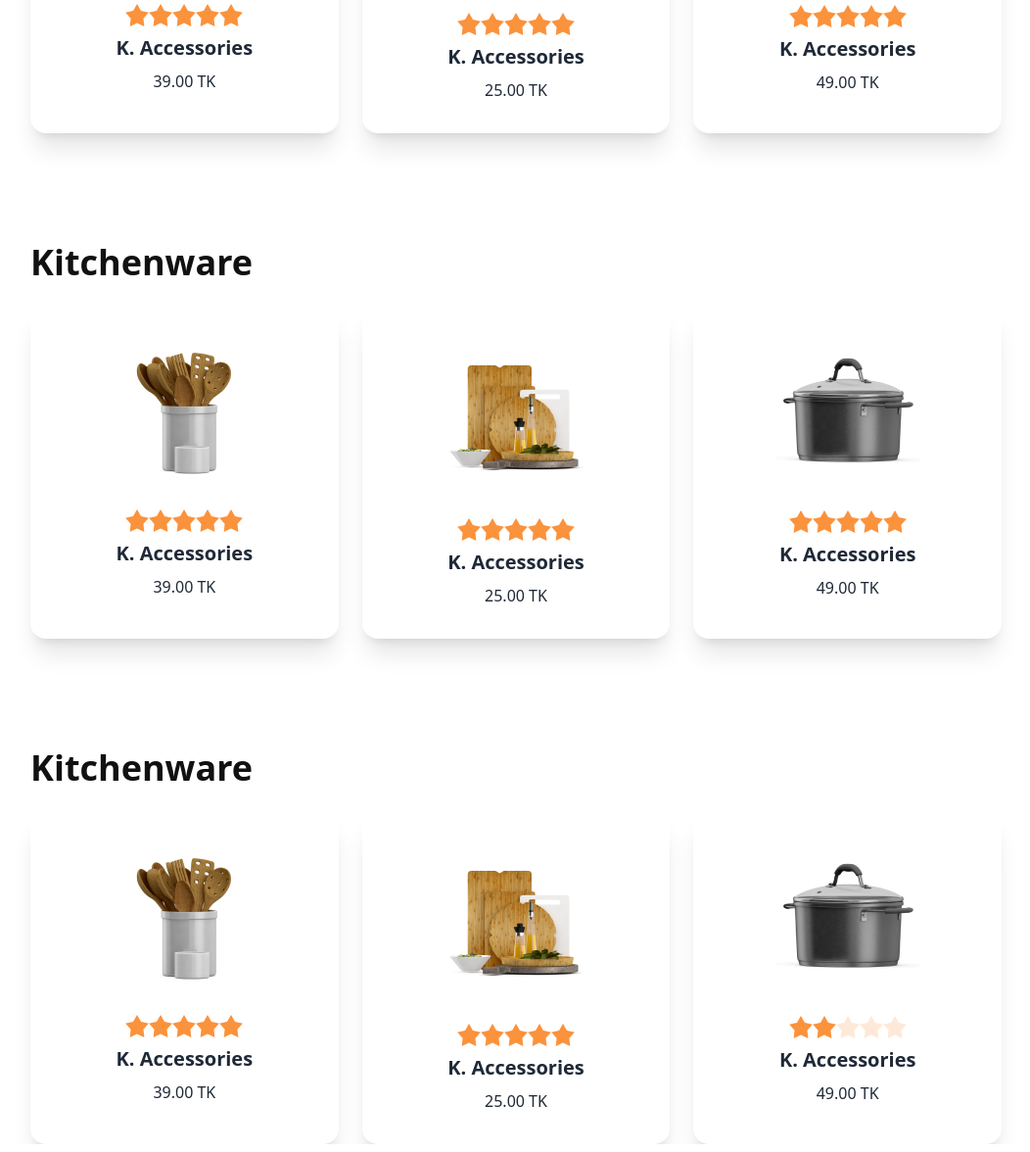
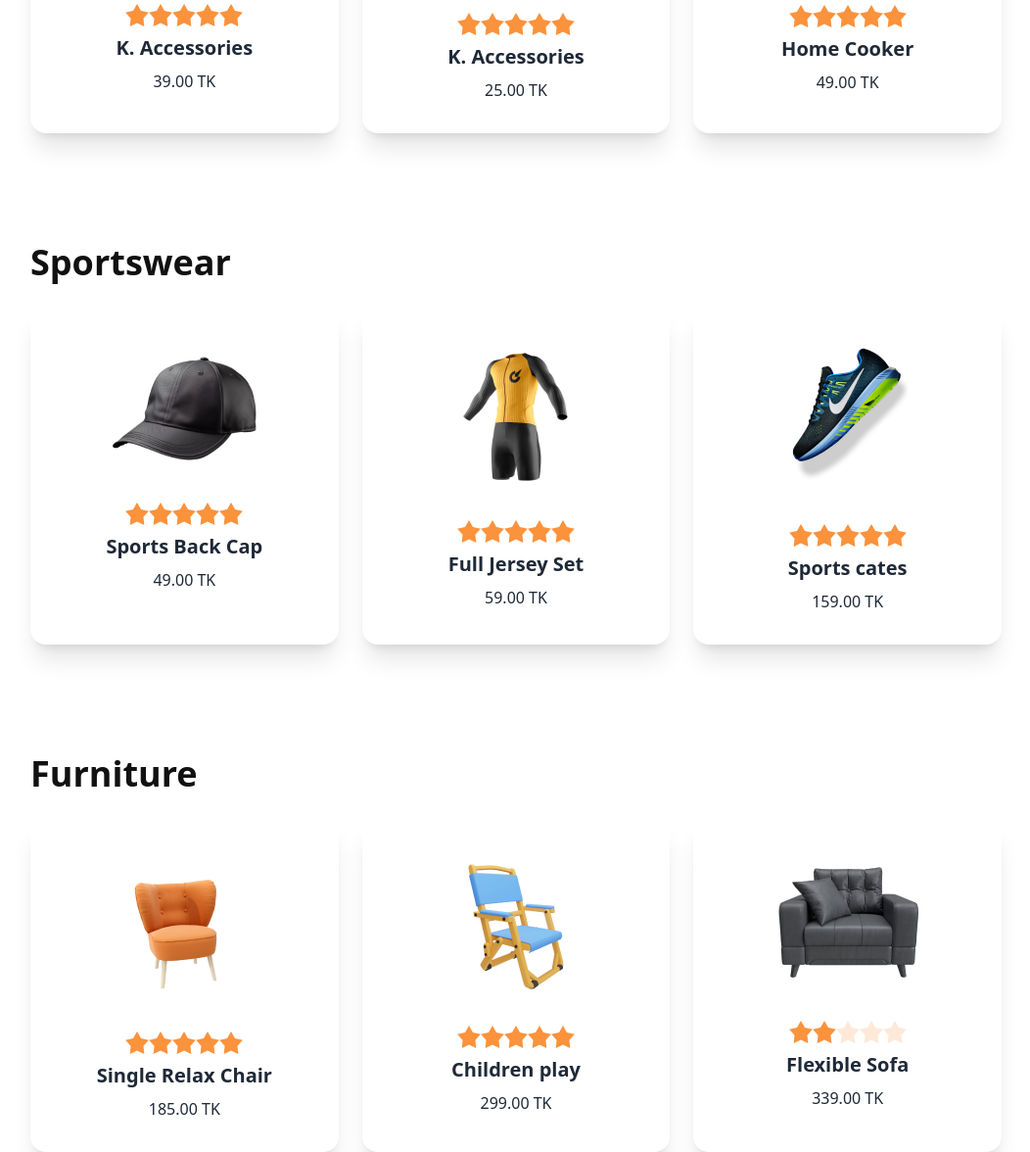
Before and after one commit to riasat01/summer-sale, a plain HTML site: page index.html in a window 1280 px wide. Shown: the part 1180-2356 px from the top of the page at 98% size, without its empty margins (113-1165 px from the left). Drawn offline with nearby package versions, Linux system fonts and the light colour scheme.

Commit message:
Sportswear structure for large device

```diff
--- a/index.html
+++ b/index.html
@@ -100,16 +100,16 @@
                                 <input type="radio" name="rating-2" class="mask mask-star-2 bg-orange-400" />
                                 <input type="radio" name="rating-2" class="mask mask-star-2 bg-orange-400" />
                             </div>
-                            <h2 class="card-title">K. Accessories</h2>
+                            <h2 class="card-title">Home Cooker</h2>
                             <p>49.00 TK</p>
                         </div>
                     </div>
                 </section>
             </section>
 
-            <!-- kitchenware section -->
+            <!-- Sportswear section -->
             <section>
-                <h2 class="mt-28 mb-6 text-[#111] text-4xl font-semibold">Kitchenware</h2>
+                <h2 class="mt-28 mb-6 text-[#111] text-4xl font-semibold">Sportswear</h2>
 
                 <!-- cards -->
 
@@ -119,7 +119,7 @@
 
                     <div class="card bg-base-100 shadow-xl">
                         <figure class="px-10 pt-10">
-                            <img src="/images/prod1.png" alt="Shoes" class="rounded-xl" />
+                            <img src="/images/prod4.png" alt="Shoes" class="rounded-xl" />
                         </figure>
                         <div class="card-body items-center text-center">
                             <div class="rating">
@@ -129,8 +129,8 @@
                                 <input type="radio" name="rating-2" class="mask mask-star-2 bg-orange-400" />
                                 <input type="radio" name="rating-2" class="mask mask-star-2 bg-orange-400" />
                             </div>
-                            <h2 class="card-title">K. Accessories</h2>
-                            <p>39.00 TK</p>
+                            <h2 class="card-title">Sports Back Cap</h2>
+                            <p>49.00 TK</p>
                         </div>
                     </div>
 
@@ -138,7 +138,7 @@
 
                     <div class="card bg-base-100 shadow-xl">
                         <figure class="px-10 pt-10">
-                            <img src="/images/prod2.png" alt="Shoes" class="rounded-xl" />
+                            <img src="/images/prod5.png" alt="Shoes" class="rounded-xl" />
                         </figure>
                         <div class="card-body items-center text-center">
                             <div class="rating">
@@ -148,8 +148,8 @@
                                 <input type="radio" name="rating-2" class="mask mask-star-2 bg-orange-400" />
                                 <input type="radio" name="rating-2" class="mask mask-star-2 bg-orange-400" />
                             </div>
-                            <h2 class="card-title">K. Accessories</h2>
-                            <p>25.00 TK</p>
+                            <h2 class="card-title">Full Jersey Set</h2>
+                            <p>59.00 TK</p>
                         </div>
                     </div>
 
@@ -157,7 +157,7 @@
 
                     <div class="card bg-base-100 shadow-xl">
                         <figure class="px-10 pt-10">
-                            <img src="/images/prod3.png" alt="Shoes" class="rounded-xl" />
+                            <img src="/images/prod6.png" alt="Shoes" class="rounded-xl" />
                         </figure>
                         <div class="card-body items-center text-center">
                             <div class="rating">
@@ -167,16 +167,16 @@
                                 <input type="radio" name="rating-2" class="mask mask-star-2 bg-orange-400" />
                                 <input type="radio" name="rating-2" class="mask mask-star-2 bg-orange-400" />
                             </div>
-                            <h2 class="card-title">K. Accessories</h2>
-                            <p>49.00 TK</p>
+                            <h2 class="card-title">Sports cates</h2>
+                            <p>159.00 TK</p>
                         </div>
                     </div>
                 </section>
             </section>
 
-            <!-- kitchenware section -->
+            <!-- Furniture section -->
             <section>
-                <h2 class="mt-28 mb-6 text-[#111] text-4xl font-semibold">Kitchenware</h2>
+                <h2 class="mt-28 mb-6 text-[#111] text-4xl font-semibold">Furniture</h2>
 
                 <!-- cards -->
 
@@ -186,7 +186,7 @@
 
                     <div class="card bg-base-100 shadow-xl">
                         <figure class="px-10 pt-10">
-                            <img src="/images/prod1.png" alt="Shoes" class="rounded-xl" />
+                            <img src="/images/prod7.png" alt="Shoes" class="rounded-xl" />
                         </figure>
                         <div class="card-body items-center text-center">
                             <div class="rating">
@@ -196,8 +196,8 @@
                                 <input type="radio" name="rating-2" class="mask mask-star-2 bg-orange-400" />
                                 <input type="radio" name="rating-2" class="mask mask-star-2 bg-orange-400" />
                             </div>
-                            <h2 class="card-title">K. Accessories</h2>
-                            <p>39.00 TK</p>
+                            <h2 class="card-title">Single Relax Chair</h2>
+                            <p>185.00 TK</p>
                         </div>
                     </div>
 
@@ -205,7 +205,7 @@
 
                     <div class="card bg-base-100 shadow-xl">
                         <figure class="px-10 pt-10">
-                            <img src="/images/prod2.png" alt="Shoes" class="rounded-xl" />
+                            <img src="/images/prod8.png" alt="Shoes" class="rounded-xl" />
                         </figure>
                         <div class="card-body items-center text-center">
                             <div class="rating">
@@ -215,8 +215,8 @@
                                 <input type="radio" name="rating-2" class="mask mask-star-2 bg-orange-400" />
                                 <input type="radio" name="rating-2" class="mask mask-star-2 bg-orange-400" />
                             </div>
-                            <h2 class="card-title">K. Accessories</h2>
-                            <p>25.00 TK</p>
+                            <h2 class="card-title">Children play</h2>
+                            <p>299.00 TK</p>
                         </div>
                     </div>
 
@@ -224,7 +224,7 @@
 
                     <div class="card bg-base-100 shadow-xl">
                         <figure class="px-10 pt-10">
-                            <img src="/images/prod3.png" alt="Shoes" class="rounded-xl" />
+                            <img src="/images/prod9.png" alt="Shoes" class="rounded-xl" />
                         </figure>
                         <div class="card-body items-center text-center">
                             <div class="rating">
@@ -234,8 +234,8 @@
                                 <input type="radio" name="rating-2" class="mask mask-star-2 bg-orange-400" />
                                 <input type="radio" name="rating-2" class="mask mask-star-2 bg-orange-400" />
                             </div>
-                            <h2 class="card-title">K. Accessories</h2>
-                            <p>49.00 TK</p>
+                            <h2 class="card-title">Flexible Sofa</h2>
+                            <p>339.00 TK</p>
                         </div>
                     </div>
                 </section>
```
